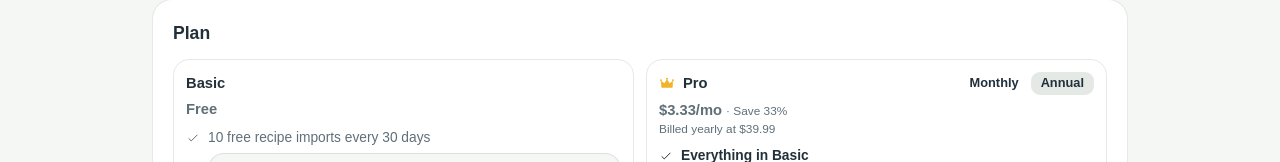
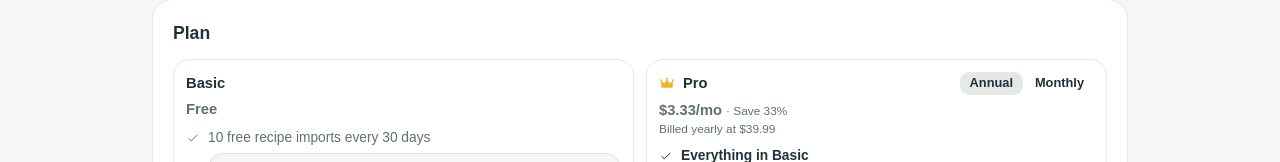
Before and after one commit to afleetw-sys/recipeprinter, a Next.js app: page /account in a window 1280 px wide. Shown: the part 477-639 px from the top of the page. Built offline with nearby package versions, Linux system fonts and the light colour scheme; no server answers; a web font is replaced by a local one.

Commit message:
The default Pro plan is listed first, Monthly under it
Co-Authored-By: Claude Opus 5.5 <noreply@anthropic.com>

```diff
--- a/components/FreePlanCards.tsx
+++ b/components/FreePlanCards.tsx
@@ -71,10 +71,18 @@ export function FreePlanCards({
                 setBillingCycle(cycle);
                 track("pro_plan_selected", { cycle });
               }}
-              options={[
-                { id: "monthly", label: "Monthly" },
-                { id: "annual", label: "Annual" },
-              ]}
+              // The default plan first (Amelia, 2026-11-16).
+              options={
+                DEFAULT_PRO_CYCLE === "annual"
+                  ? [
+                      { id: "annual", label: "Annual" },
+                      { id: "monthly", label: "Monthly" },
+                    ]
+                  : [
+                      { id: "monthly", label: "Monthly" },
+                      { id: "annual", label: "Annual" },
+                    ]
+              }
             />
           </div>
           {billingCycle === "annual" ? (
--- a/components/ProUpgradeDialog.tsx
+++ b/components/ProUpgradeDialog.tsx
@@ -29,8 +29,10 @@ const PRO_CYCLE_LABEL: Record<ProBillingCycle, string> = {
   monthly: "Monthly",
 };
 
-// Display order of the plan tiles — Monthly always first, whichever is selected.
-const PRO_PLAN_CYCLES: ProBillingCycle[] = ["monthly", "annual"];
+// Display order of the plan tiles: the default plan first, the other under it
+// (Amelia, 2026-11-16). The order stays put when the cook picks the other one.
+const PRO_PLAN_CYCLES: ProBillingCycle[] =
+  DEFAULT_PRO_CYCLE === "annual" ? ["annual", "monthly"] : ["monthly", "annual"];
 
 /** The one-tap answers to "Not upgrading today?", in display order. */
 const DECLINE_REASONS: { reason: ProDeclineReason; label: string }[] = [
```
